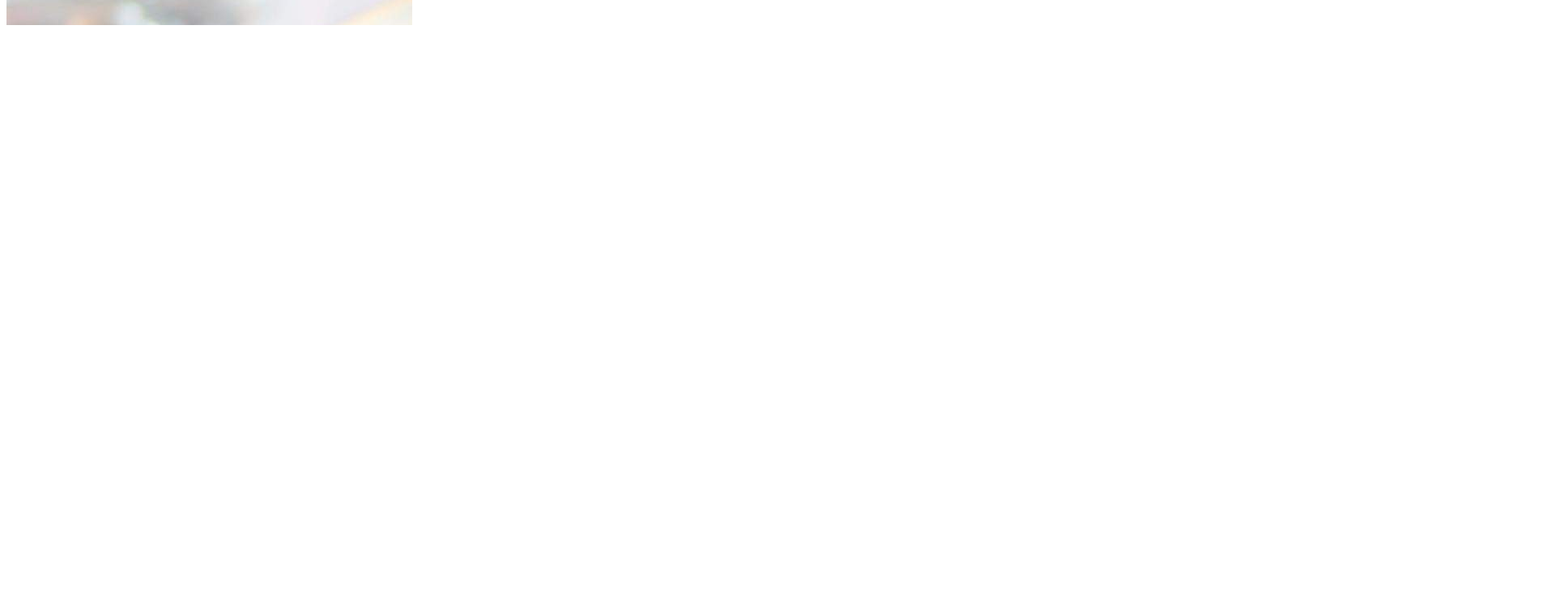
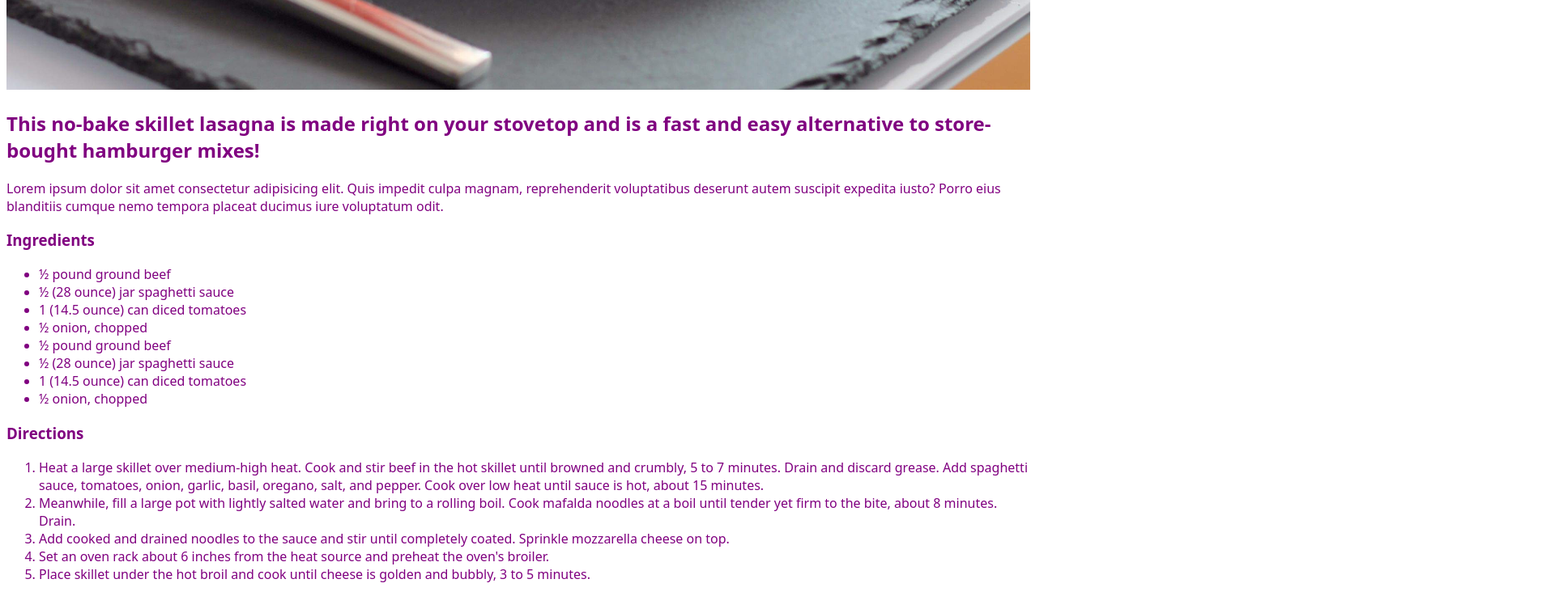
Before and after one commit to stoyanovrs/odin-recipes, a plain HTML site: page recipes/lasagna.html in a window 1280 px wide. Shown: the part 1240-1998 px from the top of the page at 81% size, 1920 px wide, since content can reach past the window. After the commit the page ends 1977 px from the top, so only its background shows below. Drawn offline with Linux system fonts and the light colour scheme.

Commit message:
Conect a CSS file to all pages

```diff
--- a/recipes/lasagna.html
+++ b/recipes/lasagna.html
@@ -4,12 +4,34 @@
   <meta charset="UTF-8">
   <meta http-equiv="X-UA-Compatible" content="IE=edge">
   <meta name="viewport" content="width=device-width, initial-scale=1.0">
+  <link rel="stylesheet" href="../style.css">
   <title>Lasagna Recipe</title>
 </head>
 <body>
   <h1>Lasagna Recipe</h1>
   <img src="../images/lasania.jpg" alt="Lasagna Recipe">
-  <p>Lorem ipsum dolor sit amet, consectetur adipisicing elit. Eos doloremque ratione magni at quas fugiat voluptatum fugit cupiditate recusandae quae odit, beatae voluptate neque saepe explicabo dolor ipsam quod facilis.</p>
-  <p>Lorem, ipsum dolor sit amet consectetur adipisicing elit. Soluta totam neque, iusto maxime sapiente optio distinctio nobis praesentium asperiores voluptas recusandae qui minima natus facilis molestias commodi sequi rem? Autem.</p>
+  <h2>This no-bake skillet lasagna is made right on your stovetop and is a fast and easy alternative to store-bought hamburger mixes!</h2>
+  <p>Lorem ipsum dolor sit amet consectetur adipisicing elit. Quis impedit culpa magnam, reprehenderit voluptatibus deserunt autem suscipit expedita iusto? Porro eius blanditiis cumque nemo tempora placeat ducimus iure voluptatum odit.</p>
+
+  <h3>Ingredients</h3>
+  <ul>
+    <li>½ pound ground beef</li>
+    <li>½ (28 ounce) jar spaghetti sauce</li>
+    <li>1 (14.5 ounce) can diced tomatoes</li>
+    <li>½ onion, chopped</li>
+    <li>½ pound ground beef</li>
+    <li>½ (28 ounce) jar spaghetti sauce</li>
+    <li>1 (14.5 ounce) can diced tomatoes</li>
+    <li>½ onion, chopped</li>
+  </ul>
+
+  <h3>Directions</h3>
+  <ol>
+    <li>Heat a large skillet over medium-high heat. Cook and stir beef in the hot skillet until browned and crumbly, 5 to 7 minutes. Drain and discard grease. Add spaghetti sauce, tomatoes, onion, garlic, basil, oregano, salt, and pepper. Cook over low heat until sauce is hot, about 15 minutes.</li>
+    <li>Meanwhile, fill a large pot with lightly salted water and bring to a rolling boil. Cook mafalda noodles at a boil until tender yet firm to the bite, about 8 minutes. Drain.</li>
+    <li>Add cooked and drained noodles to the sauce and stir until completely coated. Sprinkle mozzarella cheese on top.</li>
+    <li>Set an oven rack about 6 inches from the heat source and preheat the oven's broiler.</li>
+    <li>Place skillet under the hot broil and cook until cheese is golden and bubbly, 3 to 5 minutes.</li>
+  </ol>
 </body>
 </html>
--- /dev/null
+++ b/style.css
@@ -0,0 +1,8 @@
+* {
+  color: purple;
+  font-family: system-ui, -apple-system, BlinkMacSystemFont, 'Segoe UI', Roboto, Oxygen, Ubuntu, Cantarell, 'Open Sans', 'Helvetica Neue', sans-serif;
+}
+img {
+  height: auto;
+  width: 100%;
+}
```
Also changed, not shown: index.html (+1 -0 lines), recipes/feta-chicken.html (+20 -2 lines).
